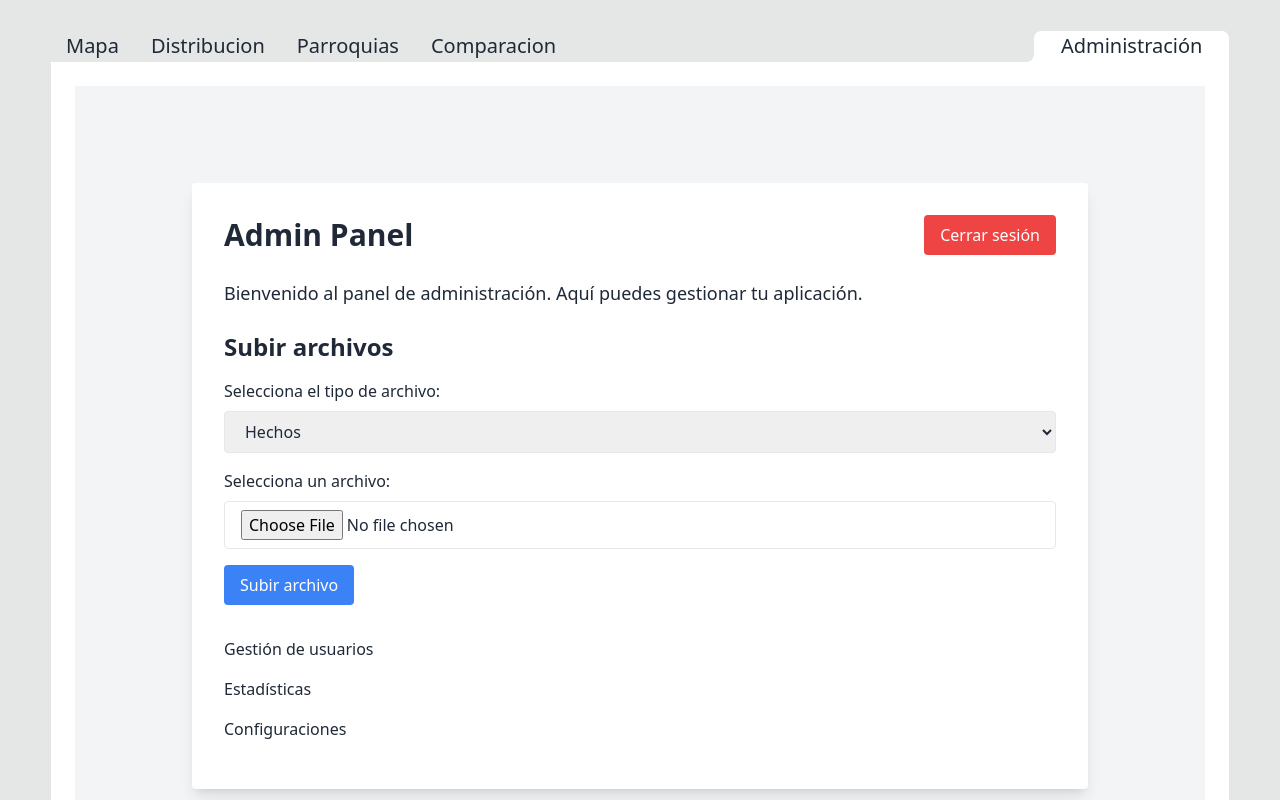
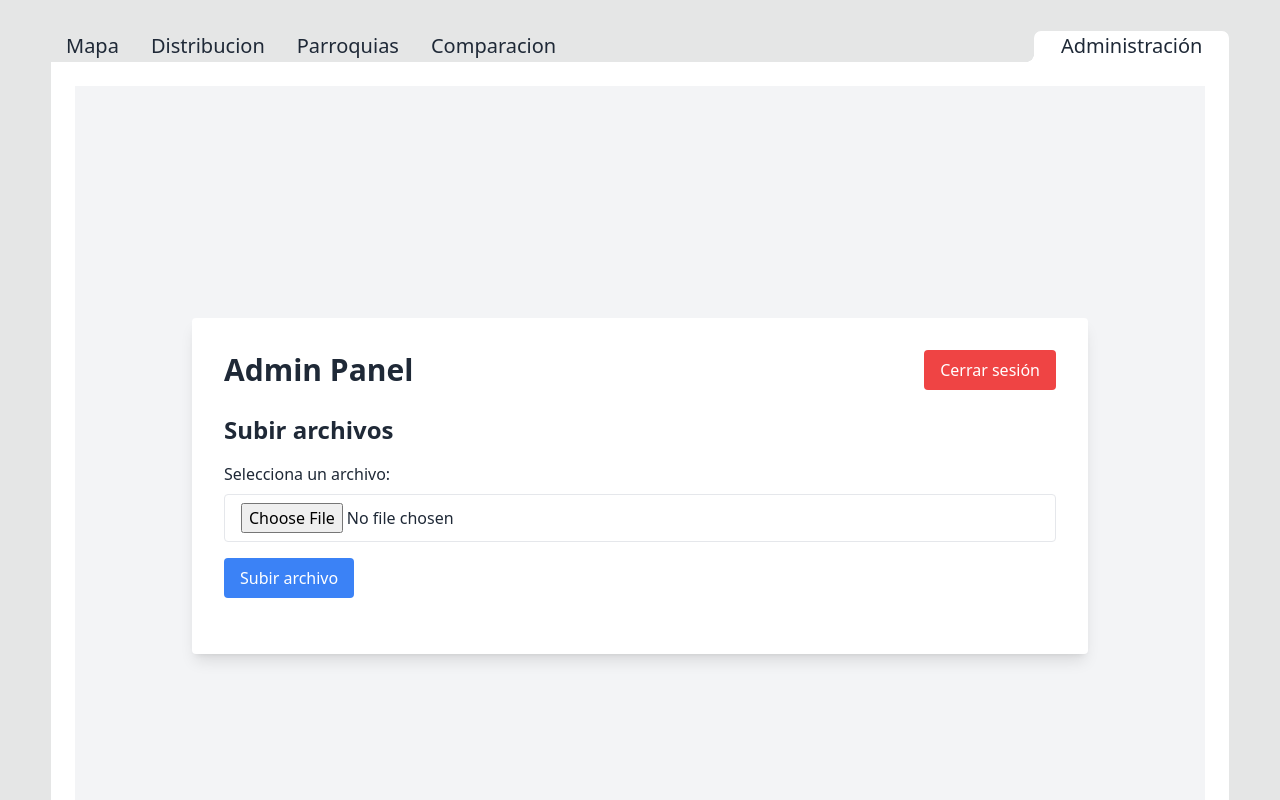
Before and after one commit to JersonAndino/crime_next, a Next.js app: page /admin in a window 1280 px wide. Shown: the top 800 px of the page. Built offline with nearby package versions, Linux system fonts and the light colour scheme; sample sign-in values are in the browser's storage.

Commit message:
fix windows

```diff
--- a/src/app/admin/page.tsx
+++ b/src/app/admin/page.tsx
@@ -87,25 +87,10 @@ const Admin = () => {
                         Cerrar sesión
                     </button>
                 </div>
-                <p className="text-lg mb-6">
-                    Bienvenido al panel de administración. Aquí puedes gestionar tu aplicación.
-                </p>
 
                 <div className="mb-6">
                     <h2 className="text-2xl font-semibold mb-4">Subir archivos</h2>
-                    <div className="mb-4">
-                        <label className="block mb-2 font-medium">Selecciona el tipo de archivo:</label>
-                        <select
-                            value={fileType}
-                            onChange={(e) => setFileType(e.target.value)}
-                            className="w-full px-4 py-2 border rounded focus:outline-none focus:ring-2 focus:ring-blue-500"
-                        >
-                            <option value="TOPICO">Tópicos</option>
-                            <option value="PARROQUIA">Parroquias</option>
-                            <option value="HECHO">Hechos</option>
-                            <option value="DATA">Data Recolectada</option>
-                        </select>
-                    </div>
+
                     <div className="mb-4">
                         <label className="block mb-2 font-medium">Selecciona un archivo:</label>
                         <input
@@ -124,13 +109,13 @@ const Admin = () => {
                 </div>
 
                 {/* Contenido adicional del panel de administración */}
-                <div className="mt-8">
+                {/* <div className="mt-8">
                     <ul>
                         <li className="mb-4">Gestión de usuarios</li>
                         <li className="mb-4">Estadísticas</li>
                         <li className="mb-4">Configuraciones</li>
                     </ul>
-                </div>
+                </div> */}
             </div>
         </div>
     );
--- a/src/app/analiticas/page.tsx
+++ b/src/app/analiticas/page.tsx
@@ -353,6 +353,7 @@ export default function ParroquiasTab() {
           {!errorData && (
             <ParroquiasTopicosBars
               parroquias_topicos_counts={data?.data.parroquias_topicos_counts}
+              parroquias_json={parroquiasJSON}
             />
           )}
           {errorData && (
--- a/src/app/components/analiticas/ParroquiasTopicosBars.tsx
+++ b/src/app/components/analiticas/ParroquiasTopicosBars.tsx
@@ -18,6 +18,7 @@ const ParroquiasTopicosBars: React.FC<ParroquiasTopicosBarsProps> = ({
   parroquias_topicos_counts, parroquias_json
 }) => {
   const data: {
+    title: number,
     labels: string[];
     datasets: {
       label: string;
@@ -35,6 +36,7 @@ const ParroquiasTopicosBars: React.FC<ParroquiasTopicosBarsProps> = ({
         numbers.push(topico.total);
       });
       data.push({
+        title: parroquia.codigo,
         labels: labels, // Etiquetas de parroquias
         datasets: [
           {
@@ -98,7 +100,7 @@ const ParroquiasTopicosBars: React.FC<ParroquiasTopicosBarsProps> = ({
             <div className="card bg-base-100 shadow-xl ">
               <div className="card-body">
                 <h2 className="card-title">
-                  {parroquias_json != undefined ? parroquias_json[index].nombre.toUpperCase() : ""}
+                  {parroquias_json != undefined ? parroquias_json[dataset.title].nombre.toUpperCase() : ""}
                 </h2>
               </div>
               <figure>
--- a/src/app/components/distribucion/Distribucion.tsx
+++ b/src/app/components/distribucion/Distribucion.tsx
@@ -65,11 +65,11 @@ const Distribucion: React.FC<DistribucionProps> = ({
           size: 20,
           weight: "bold",
         },
-        // formatter: (value) => {
-        //   return (
-        //     ((parseFloat(value) * 100) / parseFloat(total)).toFixed(1) + "%"
-        //   );
-        // },
+        formatter: (value) => {
+          return (
+            ((parseFloat(value) * 100) / parseFloat(total != undefined ? total.toString() : '100')).toFixed(1) + "%"
+          );
+        },
       },
     },
   };
--- a/src/app/distribucion/page.tsx
+++ b/src/app/distribucion/page.tsx
@@ -58,7 +58,7 @@ export default function DistribucionTab() {
           fecha_fin: fechaFin,
           topicos: selectedTopics,
         };
-
+        setErrorData(null)
         const response = await ApiService.post<PostDistribucionResponse>(
           "/api/hechos_distribucion/",
           data
@@ -107,12 +107,16 @@ export default function DistribucionTab() {
           fecha_fin: fechaFin,
           topicos: selectedTopics,
         };
-
+        setErrorData(null)
         const response = await ApiService.post<PostDistribucionResponse>(
           "/api/hechos_distribucion/",
           data
         );
-        setData(response);
+        if (response.data.total == null){
+          setErrorData("No se ha podido recuperar información.")
+        }else{
+          setData(response);
+        }
       } catch (error) {
         console.error("Error al enviar datos:", error);
       }
@@ -228,15 +232,15 @@ export default function DistribucionTab() {
           </h1>
         </div>
         {!errorData && (
-          <div className="col-span-5">
+          <div className="col-span-4">
           <br />
           {data?.data.topicos_counts.map((topico, index) => (
-            <div className="topic-label-element p-0" key={topico.codigo}>
+            <div className="topic-label-element p-0 m-0" key={topico.codigo}>
               <div
                 tabIndex={0}
-                className="relative collapse collapse-plus border-base-300 bg-base-200 border"
+                className="collapse collapse-plus border-base-300 bg-base-200 border"
               >
-                <div className="collapse-title text-xl font-small flex p-2 z-10">
+                <div className="collapse-title text-xl font-small flex p-2">
                   <div
                     id={"topic" + index}
                     className="box-topic rounded-box"
@@ -254,7 +258,7 @@ export default function DistribucionTab() {
         </div>
         )
         }
-        <div className={!errorData ? "col-span-7": "col-span-12"}>
+        <div className={!errorData ? "col-start-6 col-span-7": "col-span-12"}>
           <div className="block-description">
             <p>
               Este gráfico de pastel muestra la distribución de los diferentes
--- a/src/environments/environment.ts
+++ b/src/environments/environment.ts
@@ -1,4 +1,4 @@
 export const environment = {
     production: false,
-    backendUrl: 'http://127.0.0.1:8000',
+    backendUrl: 'http://127.0.0.1:5000',
 };
```
Also changed, not shown: src/app/mapa/page.tsx (+6 -9 lines).
